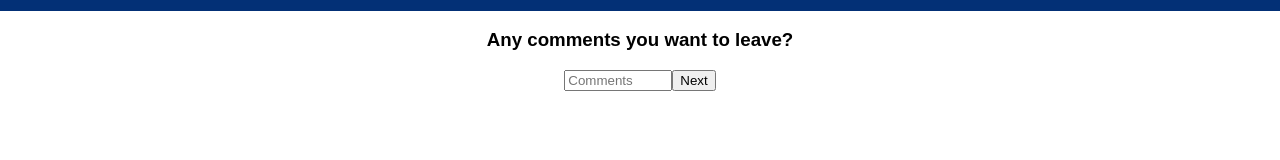
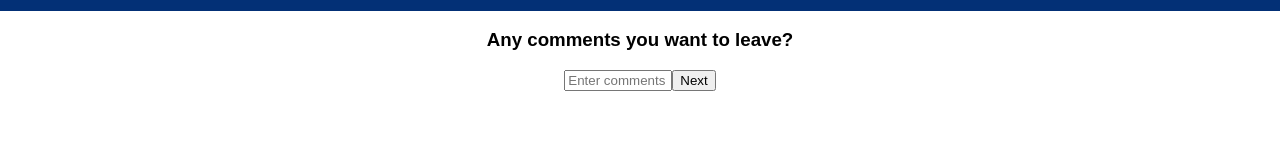
Before and after one commit to cmdornfeld/redux-feedback-loop, a React (Create React App) app: page /comments in a window 1280 px wide. Shown: the part 134-294 px from the top of the page. Built offline with nearby package versions, Linux system fonts and the light colour scheme.

Commit message:
updated placeholder text

```diff
--- a/src/components/Comments/Comments.js
+++ b/src/components/Comments/Comments.js
@@ -27,7 +27,7 @@ class Comments extends Component {
                 <div>
                     <h3>Any comments you want to leave?</h3>
                     <input onChange={(event) => this.handleChange(event)} label="comments" type="text"
-                        placeholder="Comments" value={this.state.comments} />
+                        placeholder="Enter comments" value={this.state.comments} />
                     <button onClick={this.enterCommentsInfoAndMoveForward}>Next</button>
                 </div>
             </>
```
